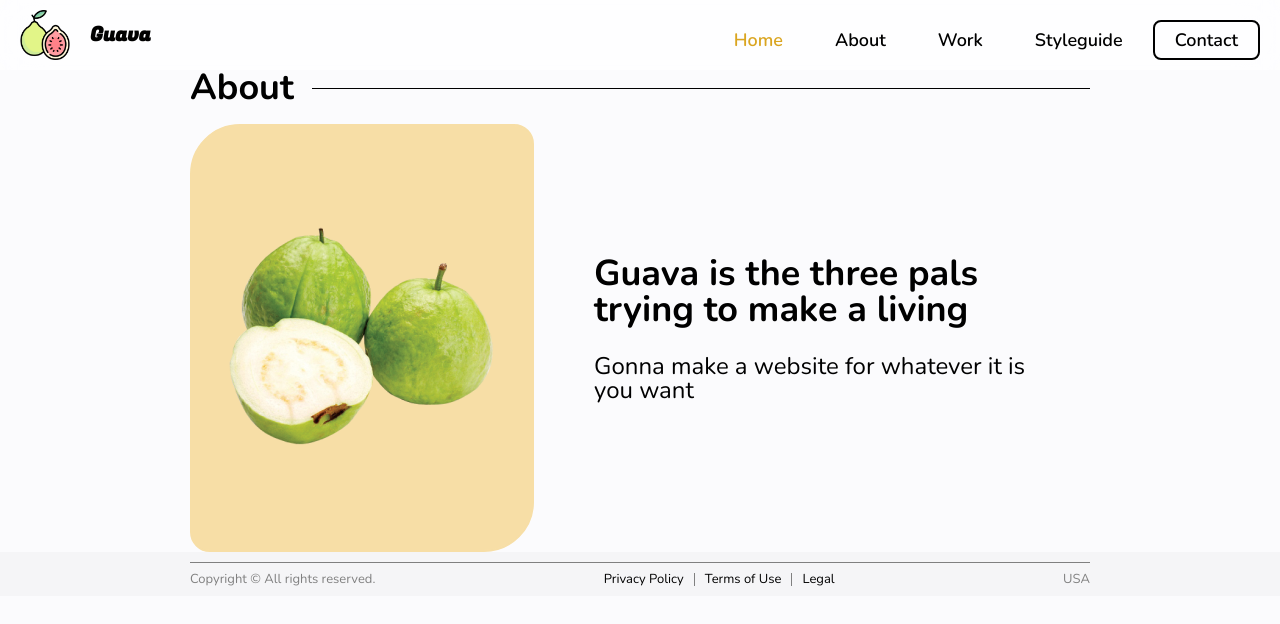
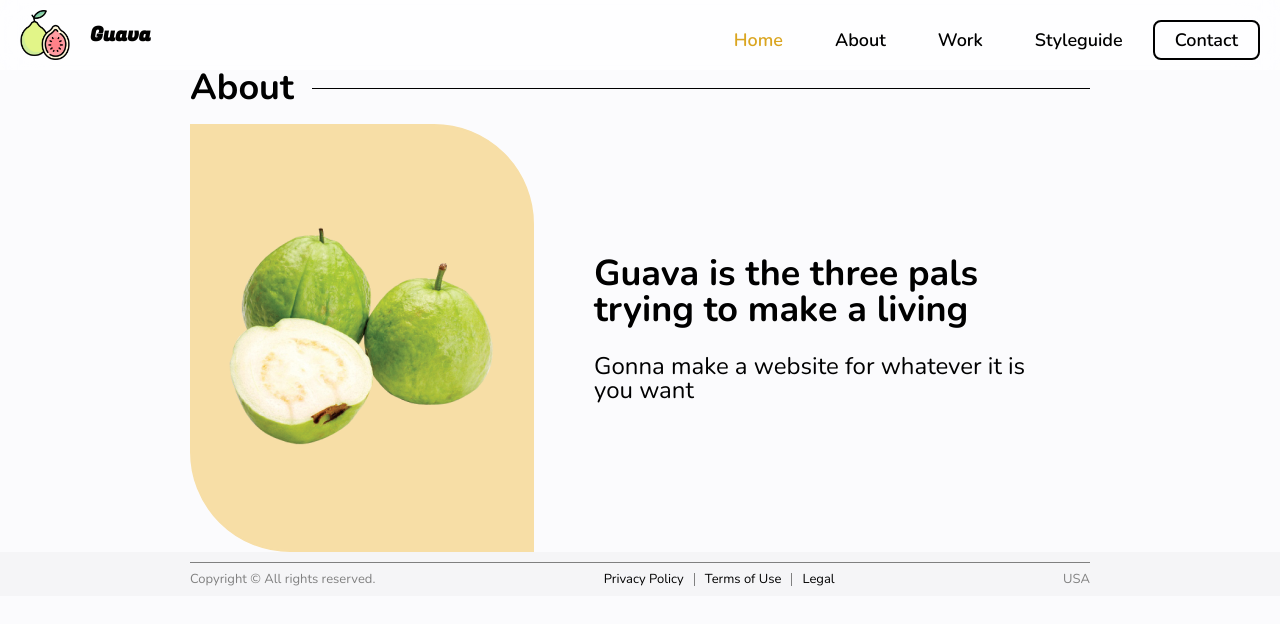
Before and after one commit to scottqmn/guava-site, a Next.js app: page / in a window 1280 px wide. Shown: the top 624 px of the page. Built offline with nearby package versions, Linux system fonts and the light colour scheme.

Commit message:
about component

```diff
--- a/components/AboutComponent/styles.module.scss
+++ b/components/AboutComponent/styles.module.scss
@@ -18,7 +18,7 @@
 
 .myImage {
     border: 2px solid #f7dea6;
-    border-radius: 50px 20px;
+    border-radius: 0px 100px 0px 100px;
     background-color: #f7dea6;
     width: 344px;
     height: 428px;
```
